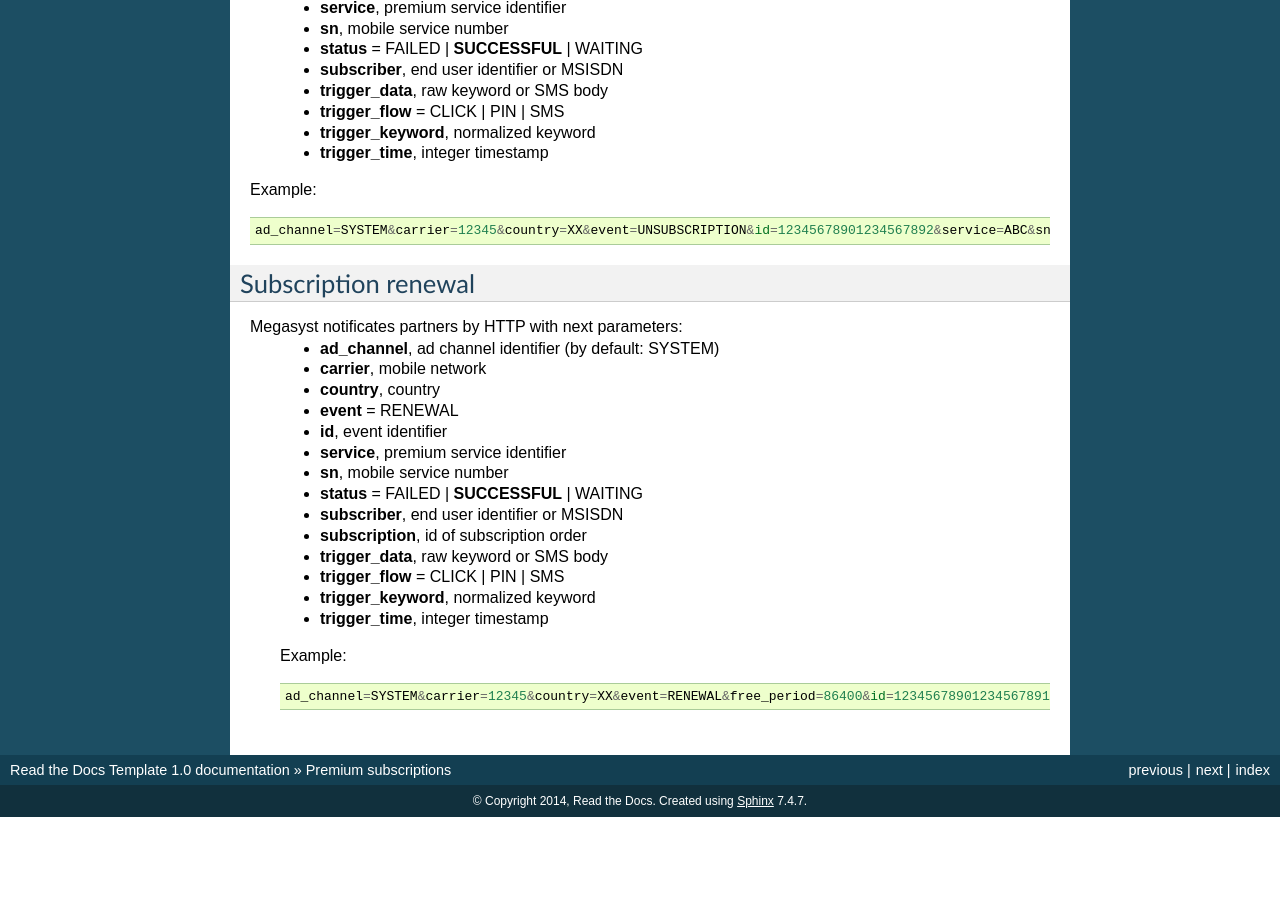
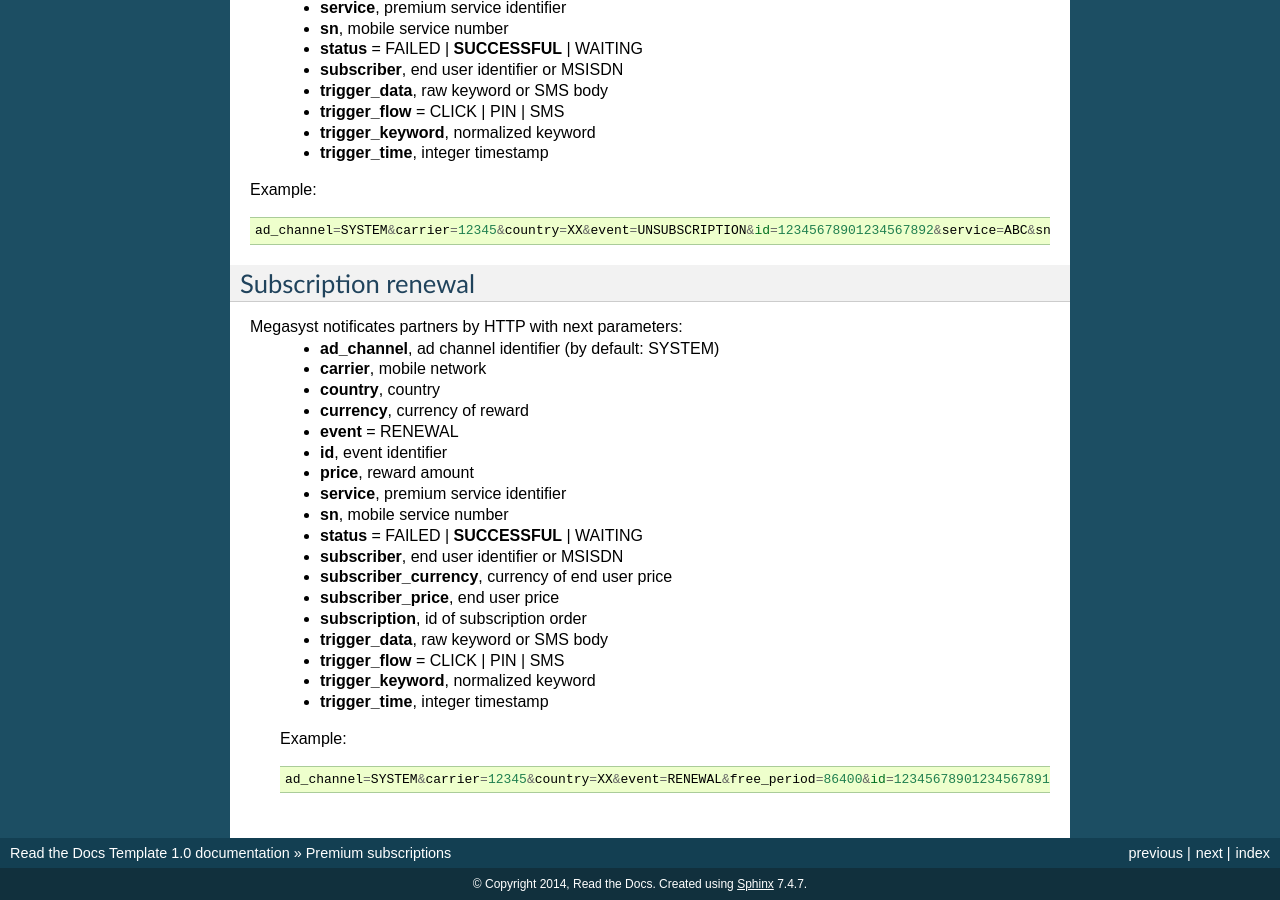
Before and after one commit to megasyst/lab, a Sphinx documentation site: the page built from docs/2_subscription.rst, in a window 1280 px wide and 900 px high, scrolled down 1934 px. Built offline with Sphinx 7.4.7, drawn with Linux system fonts in a browser that asks for light colours; before the commit the page ends 2751 px from its top, so only the background shows below that.

Commit message:
Update 2_subscription.rst

```diff
--- a/docs/2_subscription.rst
+++ b/docs/2_subscription.rst
@@ -109,12 +109,16 @@ Megasyst notificates partners by HTTP with next parameters:
   * **ad_channel**, ad channel identifier (by default: SYSTEM)
   * **carrier**, mobile network
   * **country**, country
+  * **currency**, currency of reward
   * **event** = RENEWAL
   * **id**, event identifier
+  * **price**, reward amount
   * **service**, premium service identifier
   * **sn**, mobile service number
   * **status** = FAILED | **SUCCESSFUL** | WAITING
   * **subscriber**, end user identifier or MSISDN
+  * **subscriber_currency**, currency of end user price
+  * **subscriber_price**, end user price
   * **subscription**, id of subscription order
   * **trigger_data**, raw keyword or SMS body
   * **trigger_flow** = CLICK | PIN | SMS
```
